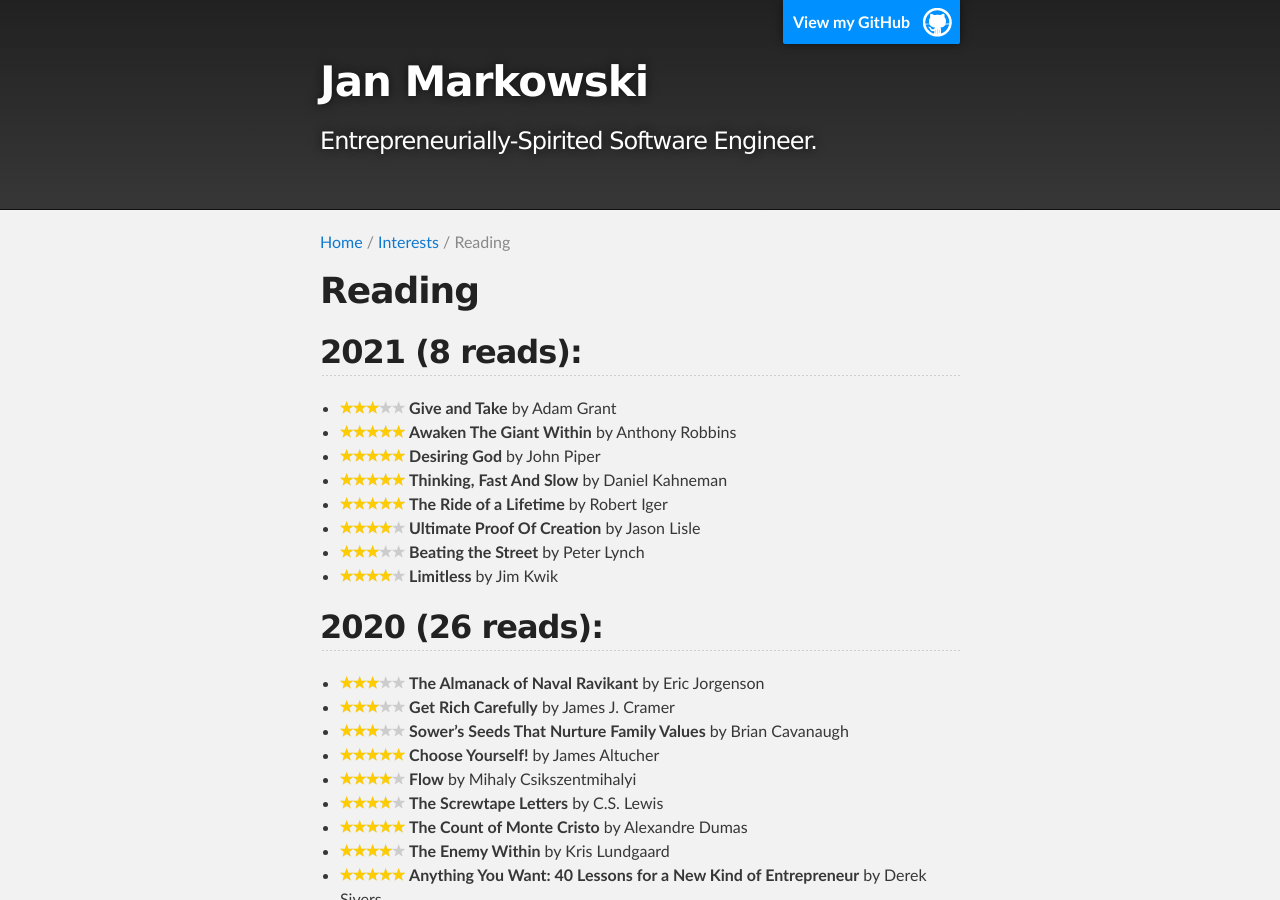
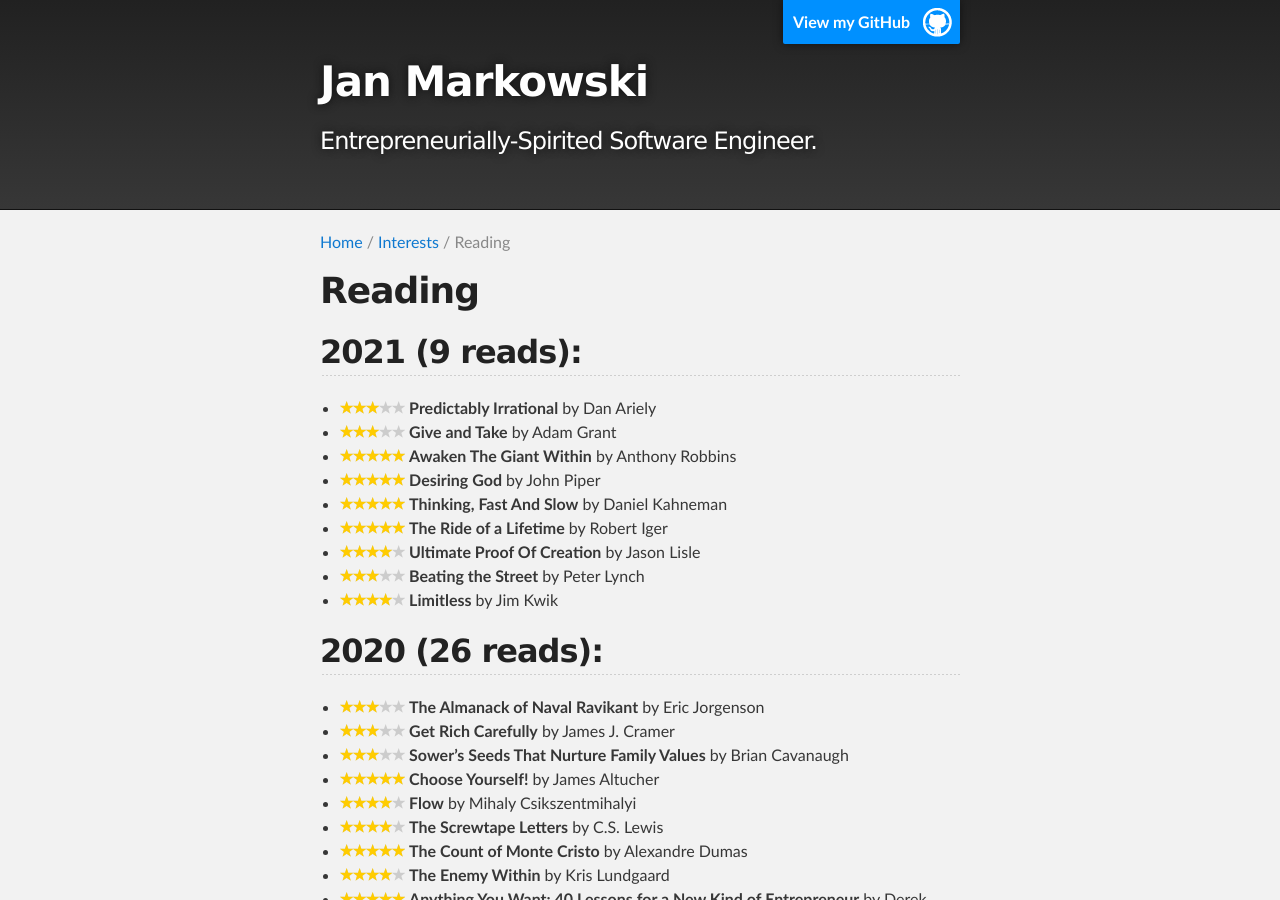
Before and after one commit to jmarkowski/jmarkowski.github.io, a Jekyll site: the page built from _interests/reading.md, in a window 1280 px wide and 900 px high. Built offline with Jekyll 4.4.1, drawn with Linux system fonts in a browser that asks for light colours.

Commit message:
Finished reading 'Predictably Irrational'

```diff
--- a/_interests/reading.md
+++ b/_interests/reading.md
@@ -42,8 +42,9 @@
 </span>
 {% endcapture %}
 
-## 2021 (8 reads):
+## 2021 (9 reads):
 
+- {{ star3 }} __Predictably Irrational__ by Dan Ariely
 - {{ star3 }} __Give and Take__ by Adam Grant
 - {{ star5 }} __Awaken The Giant Within__ by Anthony Robbins
 - {{ star5 }} __Desiring God__ by John Piper
```
